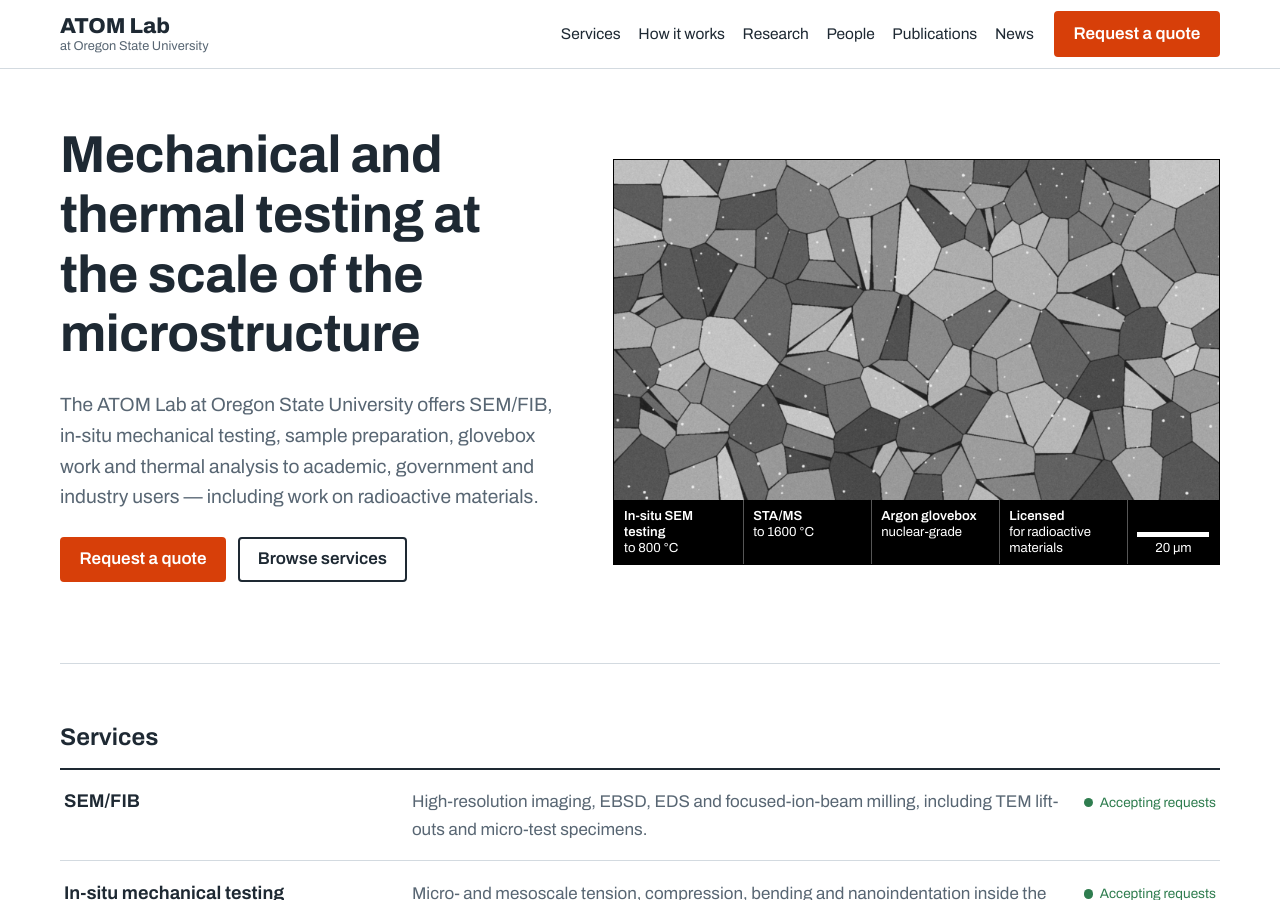
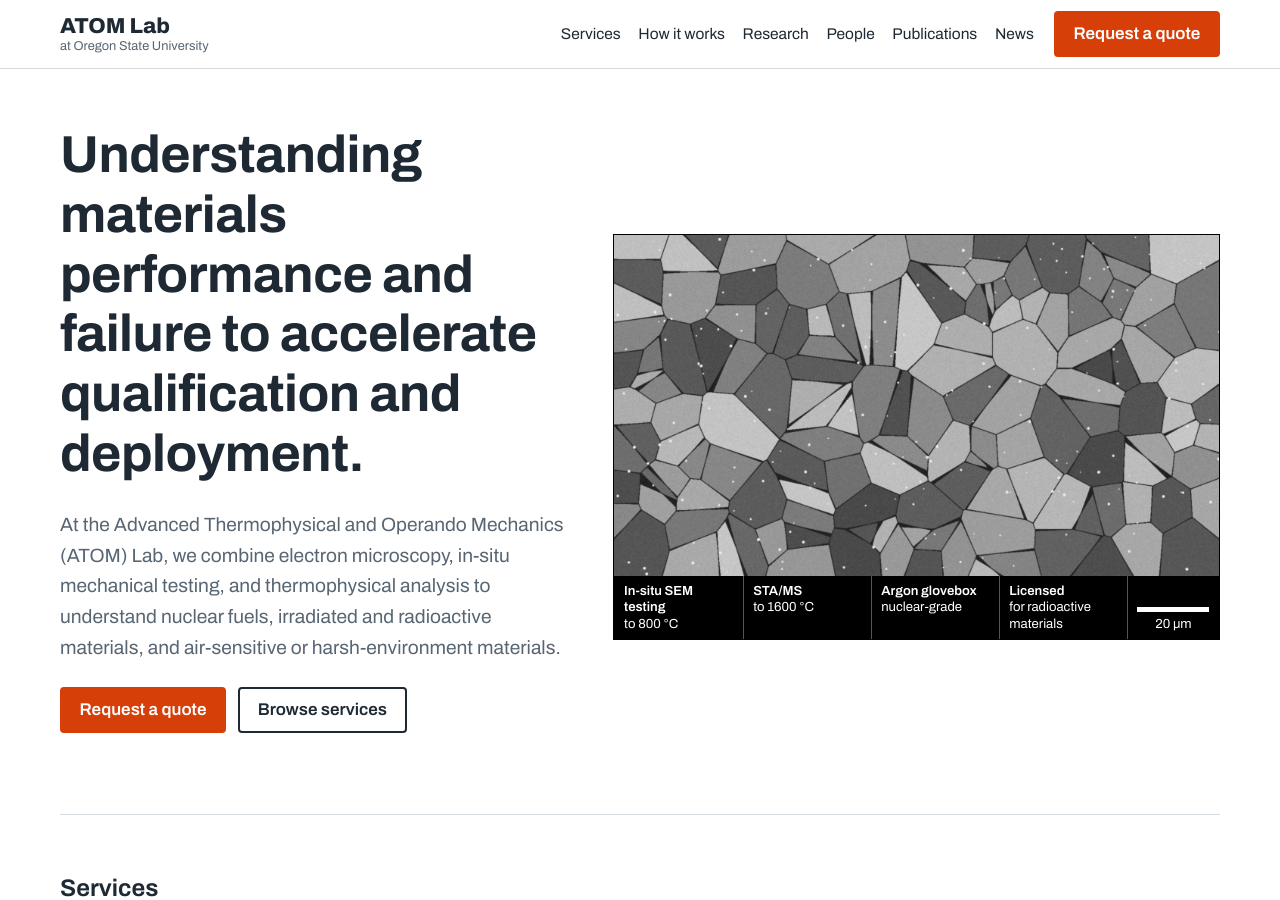
Before and after one commit to tianyichn/tianyichn.github.io, a Jekyll site: the page built from index.html, in a window 1280 px wide and 900 px high. Built offline with Jekyll 4.4.1, drawn with Linux system fonts in a browser that asks for light colours.

Commit message:
Update home page headline and intro
Co-Authored-By: Claude Opus 5.5 <noreply@anthropic.com>
Claude-Session: https://claude.ai/code/session_01JrspAPLJ91Nq51YRMbPMGT

```diff
--- a/index.html
+++ b/index.html
@@ -4,8 +4,8 @@ body_class: home
 ---
 <section class="hero wrap">
   <div class="hero-text">
-    <h1>Mechanical and thermal testing at the scale of the microstructure</h1>
-    <p class="lede">The ATOM Lab at Oregon State University offers SEM/FIB, in-situ mechanical testing, sample preparation, glovebox work and thermal analysis to academic, government and industry users — including work on radioactive materials.</p>
+    <h1>Understanding materials performance and failure to accelerate qualification and deployment.</h1>
+    <p class="lede">At the Advanced Thermophysical and Operando Mechanics (ATOM) Lab, we combine electron microscopy, in-situ mechanical testing, and thermophysical analysis to understand nuclear fuels, irradiated and radioactive materials, and air-sensitive or harsh-environment materials.</p>
     <p class="actions">
       <a class="btn btn-primary" href="{{ '/request/' | relative_url }}">Request a quote</a>
       <a class="btn" href="{{ '/services/' | relative_url }}">Browse services</a>
```
